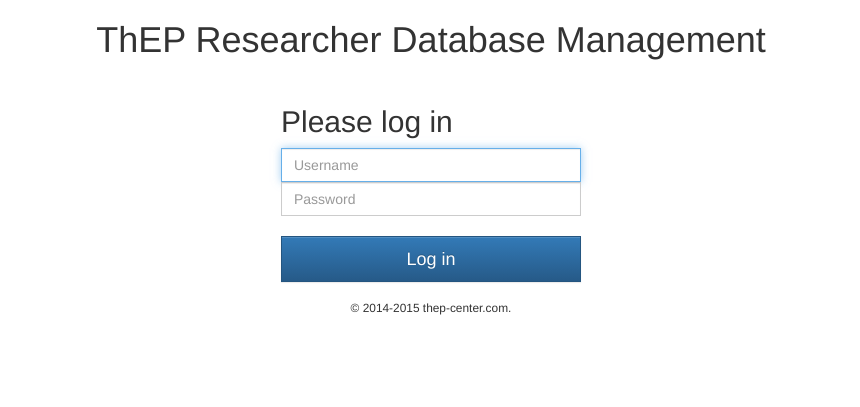
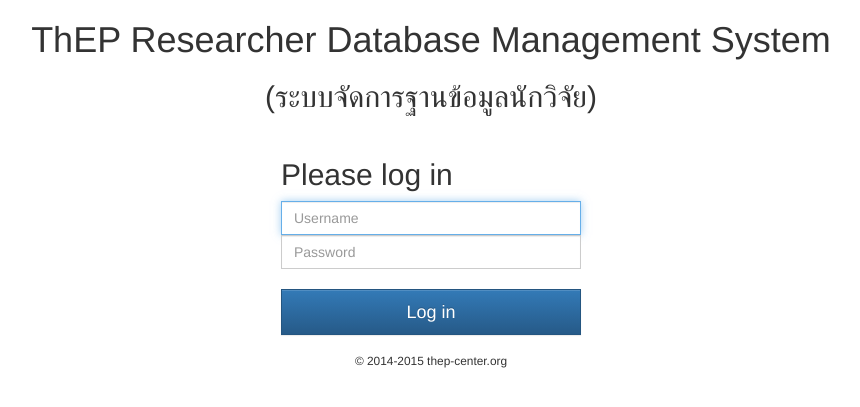
Before and after one commit to ThEPCenter/researcher, a CodeIgniter app: page /researcher/ in a window 1280 px wide. Shown: the top 407 px of the page, without its empty margins (209-1069 px from the left). Run offline with CodeIgniter, Linux system fonts and the light colour scheme; some libraries are stand-ins or nearby versions.

Commit message:
Edit detail for first official released.

```diff
--- a/application/controllers/home.php
+++ b/application/controllers/home.php
@@ -27,7 +27,7 @@
     }
 
     public function index() {
-        $data['title'] = 'Home';
+        $data['title'] = 'Home - ThEP Researcher Database Management System';
         $data['username'] = $this->session->userdata('username');
         $data['recent_login'] = date("F j, Y. g:i:s a.", strtotime($this->session->userdata('recent_login')));
         $data['last_login'] = date("F j, Y. g:i:s a.", strtotime($this->session->userdata('last_login')));
--- a/application/controllers/login.php
+++ b/application/controllers/login.php
@@ -21,7 +21,7 @@
     }
 
     public function index() {
-        $data['title'] = "Login";
+        $data['title'] = "Login - ThEP Researcher Database Management System";
         $this->load->view('templates/header', $data);
         $this->load->view('login_view', $data);
         $this->load->view('templates/footer');
--- a/application/controllers/profile.php
+++ b/application/controllers/profile.php
@@ -41,7 +41,7 @@
         $data['q_training'] = $this->profile_model->get_training($data['researcher_id']);
         $data['q_expertise'] = $this->profile_model->get_expertise($data['researcher_id']);
         $data['q_publication'] = $this->profile_model->get_publication($data['researcher_id']);
-        $data['title'] = $username . "'s profile";
+        $data['title'] = $username . "'s profile - ThEP Researcher Database Management System";
         $data['username'] = $username;
         $this->load->view('templates/header', $data);
         $this->load->view('templates/navbar');
--- a/application/controllers/user.php
+++ b/application/controllers/user.php
@@ -31,7 +31,7 @@
     public function setting() {
         $data['user_id'] = $this->session->userdata('user_id');
         $data['username'] = $this->session->userdata('username');
-        $data['title'] = 'User Seeting';
+        $data['title'] = 'User Setting - ThEP Researcher Database Management System';
         $this->load->view('templates/header', $data);
         $this->load->view('templates/navbar');
         $this->load->view('user/setting_view');
--- a/application/views/login_view.php
+++ b/application/views/login_view.php
@@ -1,6 +1,7 @@
 
 <div class="container">
-    <h1 class="text-center">ThEP Researcher Database Management</h1>
+    <h1 class="text-center">ThEP Researcher Database Management System</h1>
+    <h2 class="text-center">(ระบบจัดการฐานข้อมูลนักวิจัย)</h2>
     <form class="form-login" role="form" method="post" action="<?php echo site_url(); ?>login/process">
         <h2 class="form-signin-heading">Please log in</h2>
         <input type="text" name="username" class="form-control" placeholder="Username" required autofocus>
--- a/application/views/templates/footer.php
+++ b/application/views/templates/footer.php
@@ -1,7 +1,7 @@
 
 <footer class="container" style="text-align: center;">
     <small>
-        &copy; 2014-<?php echo date("Y"); ?> thep-center.com.
+        &copy; 2014-<?php echo date("Y"); ?> thep-center.org
         <!-- Power by <a target="_blank" href="http://codeigniter.com">CodeIgniter</a> -->
     </small>
 </footer>
--- a/application/views/templates/header.php
+++ b/application/views/templates/header.php
@@ -4,8 +4,8 @@
         <meta charset="utf-8">
         <meta http-equiv="X-UA-Compatible" content="IE=edge">
         <meta name="viewport" content="width=device-width, initial-scale=1">
-        <meta name="description" content="">
-        <meta name="author" content="">
+        <meta name="description" content="ThEP Researcher Database Management System, ระบบจัดการฐานข้อมูลนักวิจัย">
+        <meta name="author" content="Thailand Center of Excellence in Physics. ศูนย์ความเป็นเลิศด้านฟิสิกส์">
         <link rel="shortcut icon" href="">
         <title><?php echo $title; ?></title>
         <!-- Bootstrap core CSS -->
--- a/application/views/user/setting_view.php
+++ b/application/views/user/setting_view.php
@@ -1,6 +1,8 @@
 
 <div class="container">
     <h1>User Setting</h1>
+    <p>&nbsp;</p>
+
     <p><strong>Username: </strong><?php echo $username; ?></p>
     <p><strong>Password: </strong>**********</p>
     <button type="button" class="btn btn-primary" data-toggle="modal" data-target="#resetPassword">
@@ -24,7 +26,7 @@
                         <p id="ajax_result">&nbsp;</p>
                     </div>
                     <div class="modal-footer">
-                        <button type="button" class="btn btn-default" data-dismiss="modal">Close</button> &nbsp;
+                        <button type="button" class="btn btn-default" data-dismiss="modal">Cancel</button> &nbsp;
                         <span id="saveResetWrap"><button id="saveReset" type="submit" class="btn btn-primary" disabled="disabled">Save changes</button></span>
                     </div>
                 </form>
```
